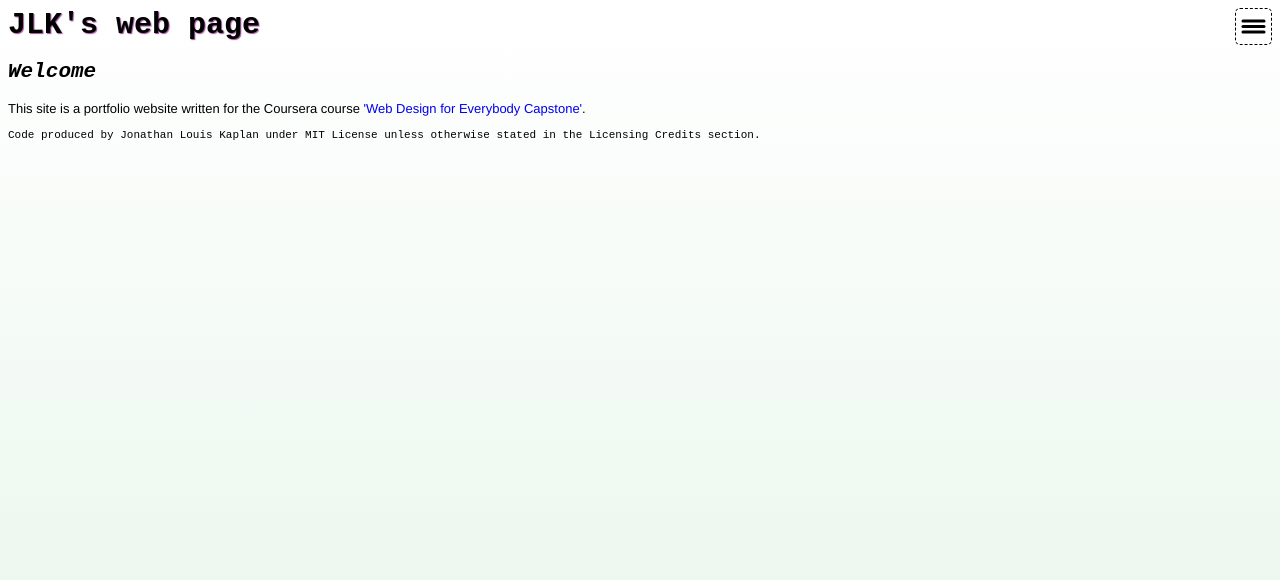
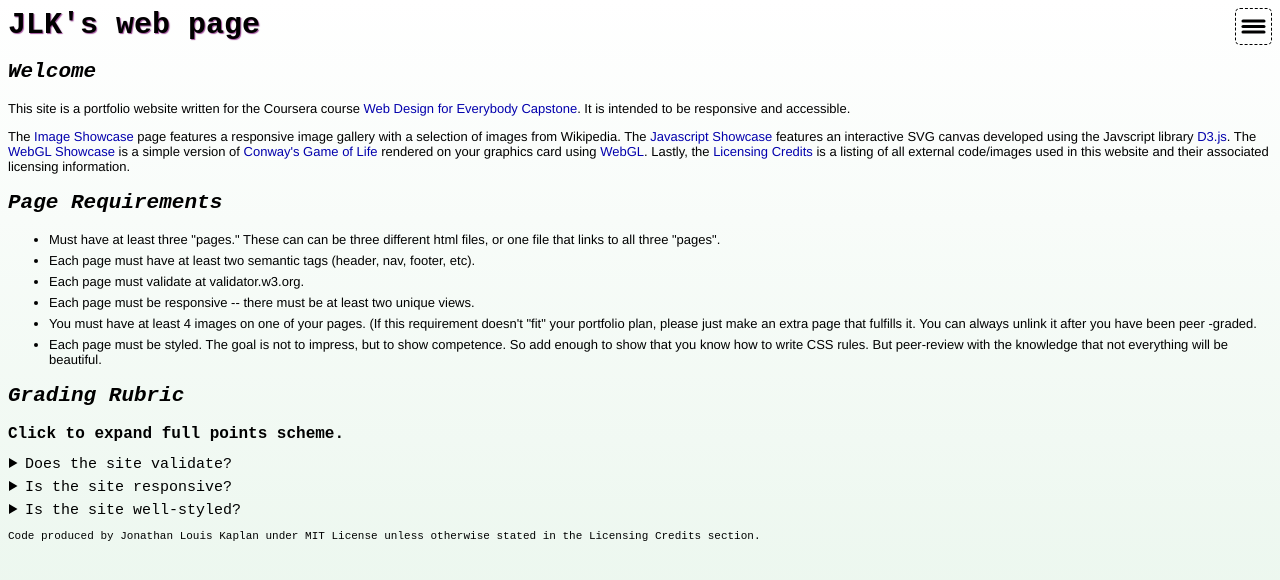
Before and after one commit to moustachio-belvedere/moustachio-belvedere.github.io, a plain HTML site: page index.html in a window 1280 px wide. Drawn offline with Linux system fonts and the light colour scheme.

Commit message:
add index content

```diff
--- a/css/responsive_sm.css
+++ b/css/responsive_sm.css
@@ -105,13 +105,38 @@ section > h1 {
     font-style: italic;
 }
 
-section > p {
+section > h2 {
+    font-family: 'Courier New', Courier, monospace;
+    font-size: 16px;
+}
+
+section p {
     font-size: 13px;
     font-family: Helvetica, sans-serif;
 }
 
 section > p > a {
     text-decoration: none;
+    color: #0300ad;
+}
+
+section > p > a:hover {
+    background-color: #fbff0063;
+    border-radius: 3px;
+}
+
+section ul li {
+    font-size: 13px;
+    font-family: Helvetica, sans-serif;
+    margin: 6px 1px;
+}
+
+section details {
+    margin: 6px 1px;
+}
+
+section details summary {
+    font-size: 15px;
 }
 
 footer {
--- a/index.html
+++ b/index.html
@@ -33,13 +33,100 @@
 
     <section>
         <h1>Welcome</h1>
-        <p> This site is a portfolio website written for the Coursera course
-            <a href="https://www.coursera.org/learn/web-design-project">'Web
-            Design for Everybody Capstone'</a>.
+        <p>
+           This site is a portfolio website written for the Coursera course
+           <a href="https://www.coursera.org/learn/web-design-project">Web
+           Design for Everybody Capstone</a>. It is intended to be responsive
+           and accessible.
+        </p>
 
+        <p>
+           The <a href="imgs.html">Image Showcase</a> page features a responsive
+           image gallery with a selection of images from Wikipedia. The <a href=
+           "d3.html">Javascript Showcase</a> features an interactive SVG canvas
+           developed using the Javscript library <a href="https://d3js.org/">
+           D3.js</a>. The <a href="webgl.html">WebGL Showcase</a> is a simple version
+           of <a href="https://en.wikipedia.org/wiki/Conway%27s_Game_of_Life">
+           Conway's Game of Life</a> rendered on your graphics card using <a href=
+           "https://developer.mozilla.org/en-US/docs/Web/API/WebGL_API">WebGL</a>.
+           Lastly, the <a href="credits.html">Licensing Credits</a> is a listing
+           of all external code/images used in this website and their associated
+           licensing information.
+        </p>
+    </section>
 
+    <section>
+        <h1>Page Requirements</h1>
+        <ul>
+            <li>
+                Must have at least three "pages." These can can be three different
+                html files, or one file that links to all three "pages".
+            </li>
+            <li>
+                Each page must have at least two semantic tags (header, nav, footer, etc).
+            </li>
+            <li>
+                Each page must validate at validator.w3.org.
+            </li>
+            <li>
+                Each page must be responsive -- there must be at least two unique views.
+            </li>
+            <li>
+                You must have at least 4 images on one of your pages. (If this requirement
+                doesn't "fit" your portfolio plan, please just make an extra page that
+                fulfills it. You can always unlink it after you have been peer -graded.
+            </li>
+            <li>
+                Each page must be styled. The goal is not to impress, but to show competence.
+                So add enough to show that you know how to write CSS rules. But peer-review
+                with the knowledge that not everything will be beautiful.
+            </li>
+        </ul>
+    </section>
 
-        </p>
+    <section>
+        <h1>Grading Rubric</h1>
+        <h2>Click to expand full points scheme.</h2>
+        <details>
+            <summary>Does the site validate?</summary>
+            <ul>
+                <li>10pts – Fully validates (warnings are fine).</li>
+                <li>8 pts – There are errors, but the student has shown (in their write-up
+                    or video) that they are caused by plugins and can not be fixed.</li>
+                <li>6 pts – There are at most 3 errors for the entire site.</li>
+                <li>3pts – They have only shown that part of the site validates.
+                    (For instance, only tested one of the files in a multi-file site.)</li>
+                <li>0 pts – More than three errors were left or the site was not tested at all.</li>
+            </ul>
+        </details>
+        <details>
+            <summary>Is the site responsive?</summary>
+            <ul>
+                <li>20pts – Yes, the site has a unique look/layout for each of the views.</li>
+                <li>10pts – The site has a unique look, but not a unique layout. (For example,
+                    they changed only colors of fonts, not the actual layout.) </li>
+                <li>6pts – Only some of the pages are responsive - not all of them.</li>
+                <li>0pts – The site is not responsive.</li>
+            </ul>
+        </details>
+        <details>
+            <summary>Is the site well-styled?</summary>
+            <p>This is very subjective. It should be difficult to score a high score,
+            but not difficult to receive the majority of the points. It is
+            important that everyone create a unique style sheet, even if using a
+            template or framework. Look for feedback in Week Five to improve your
+            score.</p>
+            <ul>
+                <li>10pts – The site is incredibly well-styled and the author went
+                beyond the required (animation, hovering, etc done with CSS).</li>
+                <li>8pts – The site is very well-styled. The content has a layout that
+                is easy to follow and a variety of colors and fonts were used. --
+                Most students can expect to receive this score.</li>
+                <li>4pts – The styling is lacking or the author relied almost
+                exclusively on a template/framework.</li>
+                <li>0pts – Less than 9 unique CSS rules were used.</li>
+            </ul>
+        </details>
     </section>
 
 
```
